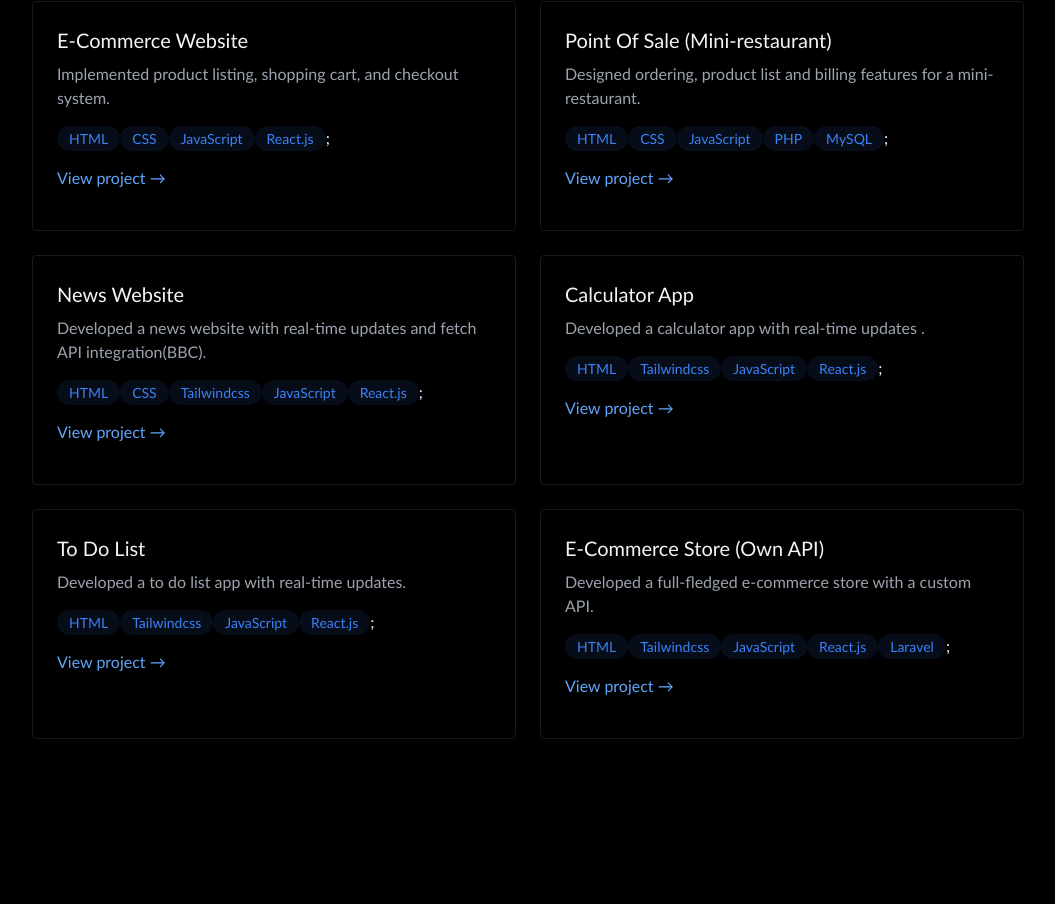
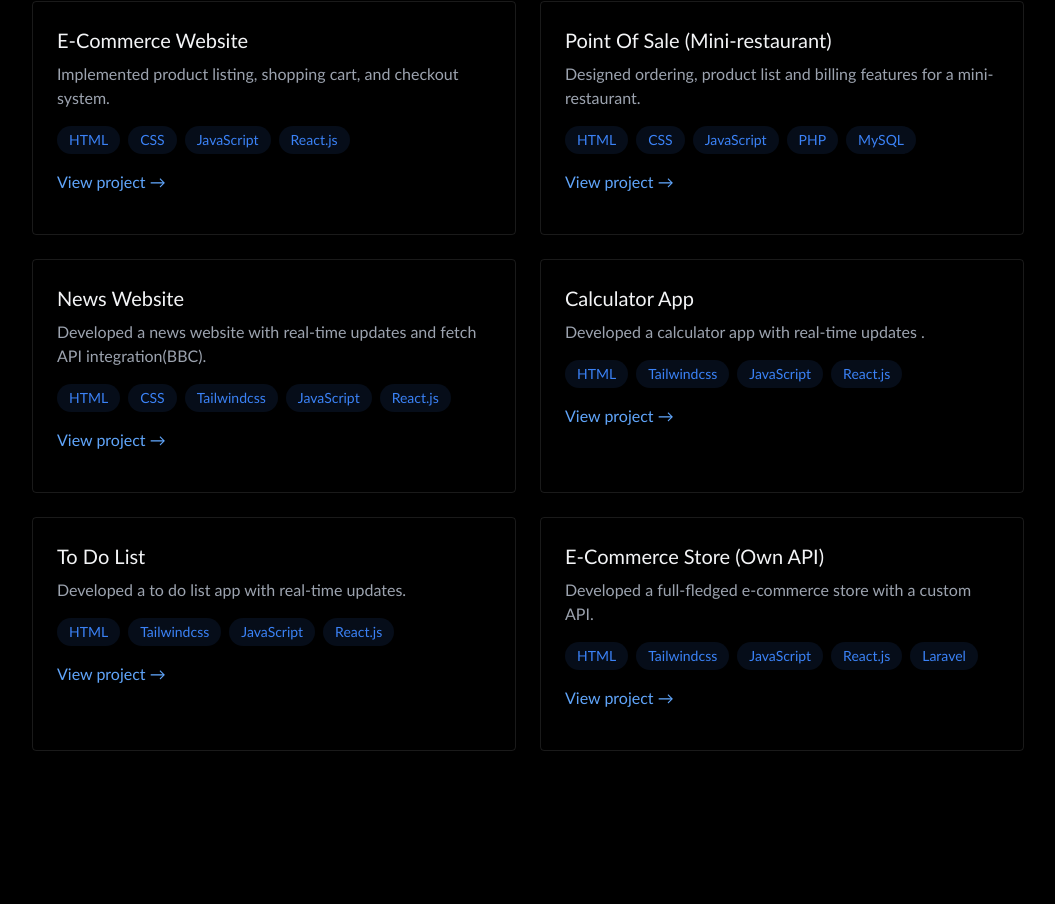
Before and after one commit to MrrMiroTa/sophors-profolio, a React (Vite) app: page / in a window 1280 px wide. Shown: the part 3455-4359 px from the top of the page, without its empty margins (112-1167 px from the left). Built offline with nearby package versions, Linux system fonts and the light colour scheme.

Commit message:
fix style size

```diff
--- a/src/App.jsx
+++ b/src/App.jsx
@@ -9,6 +9,7 @@ import CV from "./components/sections/CV";
 import Project from "./components/sections/Project";
 import Contact from "./components/sections/Contact";
 import Footer from "./components/sections/Footer";
+import Header from "./components/sections/Header";
 
 function App() {
   const [isLoaded, setIsLoaded] = useState(false);
@@ -26,6 +27,7 @@ function App() {
         <div className="md:hidden">
           <MobileMenu menuOpen={menuOpen} setMenuOpen={setMenuOpen} />
         </div>
+        {/* <Header/> */}
         <Home/>
         <About/>
         <CV/>
--- /dev/null
+++ b/src/components/sections/Header.jsx
@@ -0,0 +1,22 @@
+import React from 'react'
+
+function Header() {
+  return (
+   <div className="fixed top-0 w-full z-40 bg-[rgba(10,10,10,0.8)] backdrop-blur-lg border-b border-white/10 shadow-lg ">
+      <div className="max-w-5xl mx-auto px-4">
+        <div className="flex justify-between items-center h-16">
+          <a href="#home" className="font-mono  text-xl font-bold text-white">
+            {""}
+            Uzita <span className="text-blue-500">Nato</span> {""}
+          </a>
+
+          <div className="w-7 h-5 relative cursor-pointer z-40 md:hidden" onClick={()=> setMenuOpen((prev) => !prev)}>
+            &#9776;
+          </div>
+        </div>
+      </div>
+    </div>
+  )
+}
+
+export default Header
--- a/src/components/sections/Home.jsx
+++ b/src/components/sections/Home.jsx
@@ -3,7 +3,7 @@ import card from "../../assets/idcard.jpg";
 
 function Home() {
   return (
-    <section>
+    <section className="sm:mt-30">
       <RevealOnScroll>
       <div
         id="home"
--- a/src/components/sections/Project.jsx
+++ b/src/components/sections/Project.jsx
@@ -18,7 +18,7 @@ function Project() {
               <p className="text-gray-400 mb-4">
                 Implemented product listing, shopping cart, and checkout system.
               </p>
-              <div>
+              <div className="flex flex-wrap gap-2">
                 {["HTML", "CSS", "JavaScript", "React.js"].map((index, key) => (
                   <span
                     key={key}
@@ -28,7 +28,6 @@ function Project() {
                     {index}
                   </span>
                 ))}
-                ;
               </div>
               <div className="flex justify-between items-center">
                 <a
@@ -48,7 +47,7 @@ function Project() {
                 Designed ordering, product list and billing features for a
                 mini-restaurant.{" "}
               </p>
-              <div>
+              <div className="flex flex-wrap gap-2">
                 {["HTML", "CSS", "JavaScript", "PHP", "MySQL"].map(
                   (index, key) => (
                     <span
@@ -60,7 +59,6 @@ function Project() {
                     </span>
                   )
                 )}
-                ;
               </div>
               <div className="flex justify-between items-center">
                 <a
@@ -78,7 +76,7 @@ function Project() {
                 Developed a news website with real-time updates and fetch API
                 integration(BBC).
               </p>
-              <div>
+              <div className="flex flex-wrap gap-2">
                 {["HTML", "CSS", "Tailwindcss", "JavaScript", "React.js"].map(
                   (index, key) => (
                     <span
@@ -90,7 +88,6 @@ function Project() {
                     </span>
                   )
                 )}
-                ;
               </div>
               <div className="flex justify-between items-center">
                 <a
@@ -107,7 +104,7 @@ function Project() {
               <p className="text-gray-400 mb-4">
                 Developed a calculator app with real-time updates .
               </p>
-              <div>
+              <div className="flex flex-wrap gap-2">
                 {["HTML", "Tailwindcss", "JavaScript", "React.js"].map(
                   (index, key) => (
                     <span
@@ -119,7 +116,6 @@ function Project() {
                     </span>
                   )
                 )}
-                ;
               </div>
               <div className="flex justify-between items-center">
                 <a
@@ -136,7 +132,7 @@ function Project() {
               <p className="text-gray-400 mb-4">
                 Developed a to do list app with real-time updates.
               </p>
-              <div>
+              <div className="flex flex-wrap gap-2">
                 {["HTML", "Tailwindcss", "JavaScript", "React.js"].map(
                   (index, key) => (
                     <span
@@ -148,7 +144,6 @@ function Project() {
                     </span>
                   )
                 )}
-                ;
               </div>
               <div className="flex justify-between items-center">
                 <a
@@ -167,7 +162,7 @@ function Project() {
               <p className="text-gray-400 mb-4">
                 Developed a full-fledged e-commerce store with a custom API.
               </p>
-              <div>
+              <div className="flex flex-wrap gap-2">
                 {[
                   "HTML",
                   "Tailwindcss",
@@ -183,7 +178,6 @@ function Project() {
                     {index}
                   </span>
                 ))}
-                ;
               </div>
               <div className="flex justify-between items-center">
                 <a
```
